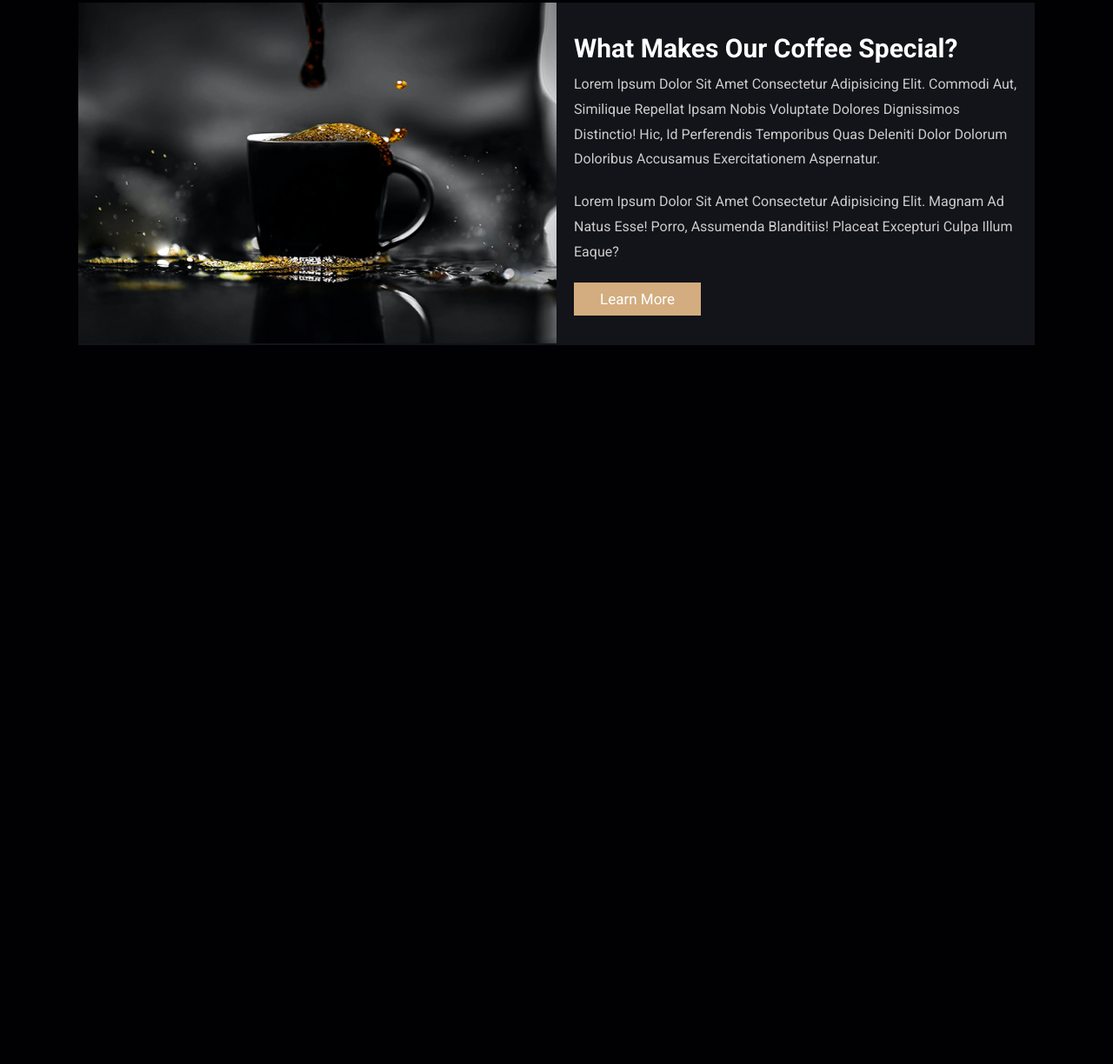
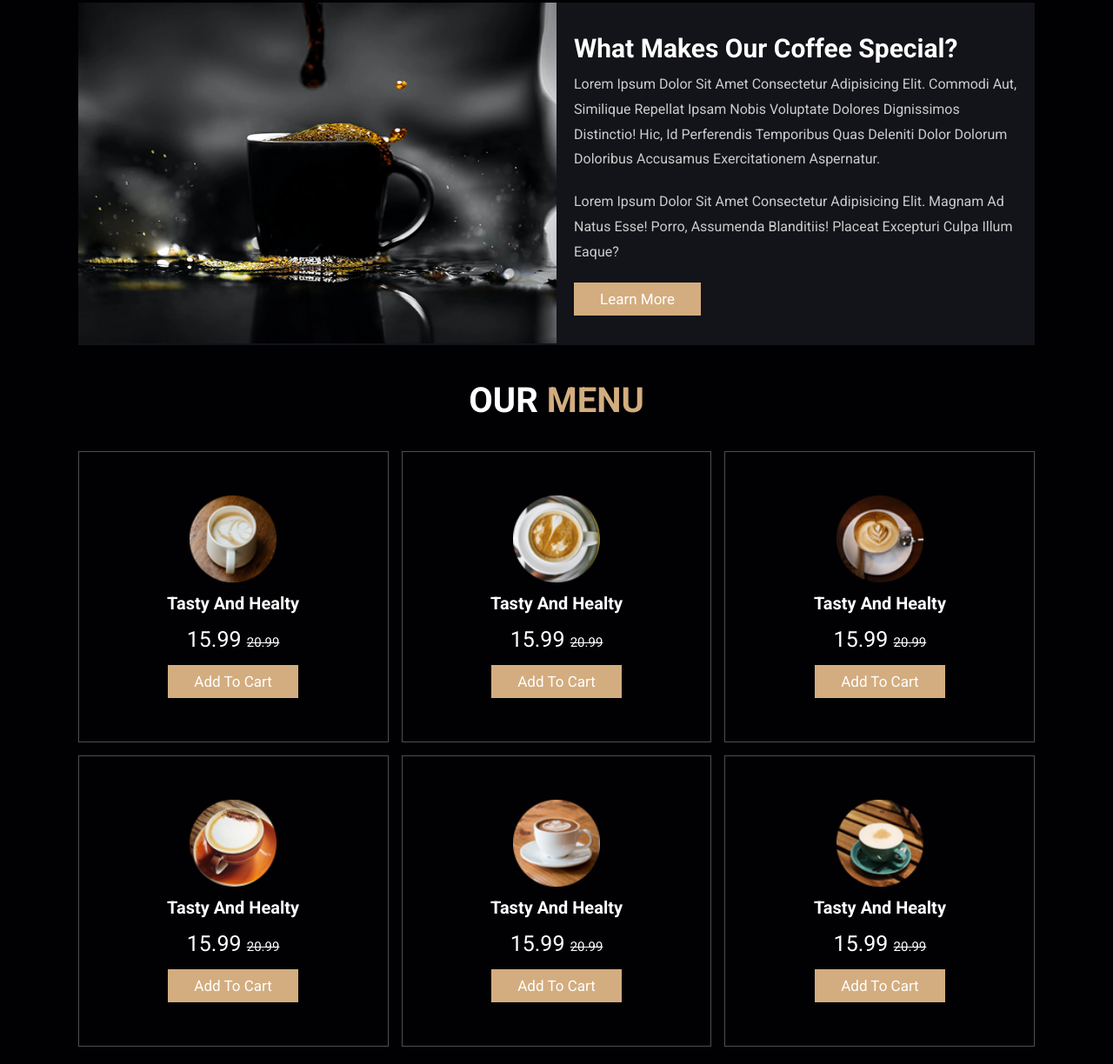
Before and after one commit to Savchhenko/Coffee-Shop, a plain HTML site: page index.html in a window 1280 px wide. Shown: the part 899-2123 px from the top of the page at 87% size. Before the commit the page ends 1316 px from the top, so only its background shows below. Drawn offline with Linux system fonts and the light colour scheme.

Commit message:
add menu section

```diff
--- a/index.html
+++ b/index.html
@@ -100,6 +100,49 @@
     </section>
     <!-- about section ends -->
 
+    <section class="menu" id="menu">
+        <h1 class="heading">our <span>menu</span> </h1>
+        <div class="box-container">
+            <div class="box">
+                <img src="./images/menu-1.png" alt="">
+                <h3>tasty and healty</h3>
+                <div class="price">15.99 <span>20.99</span></div>
+                <a href="#" class="btn">add to cart</a>
+            </div>
+            <div class="box">
+                <img src="./images/menu-2.png" alt="">
+                <h3>tasty and healty</h3>
+                <div class="price">15.99 <span>20.99</span></div>
+                <a href="#" class="btn">add to cart</a>
+            </div>
+            <div class="box">
+                <img src="./images/menu-3.png" alt="">
+                <h3>tasty and healty</h3>
+                <div class="price">15.99 <span>20.99</span></div>
+                <a href="#" class="btn">add to cart</a>
+            </div>
+            <div class="box">
+                <img src="./images/menu-4.png" alt="">
+                <h3>tasty and healty</h3>
+                <div class="price">15.99 <span>20.99</span></div>
+                <a href="#" class="btn">add to cart</a>
+            </div>
+            <div class="box">
+                <img src="./images/menu-5.png" alt="">
+                <h3>tasty and healty</h3>
+                <div class="price">15.99 <span>20.99</span></div>
+                <a href="#" class="btn">add to cart</a>
+            </div>
+            <div class="box">
+                <img src="./images/menu-6.png" alt="">
+                <h3>tasty and healty</h3>
+                <div class="price">15.99 <span>20.99</span></div>
+                <a href="#" class="btn">add to cart</a>
+            </div>
+        </div>
+    </section>
+    <!-- menu section ends -->
+
     <script src="./script.js"></script>
 </body>
 </html>
--- a/style.css
+++ b/style.css
@@ -242,9 +242,40 @@ section {
     line-height: 1.8;
 }
 
-
-
-
+/* Menu Section */
+.menu .box-container {
+    display: grid;
+    grid-template-columns: repeat(auto-fit, minmax(30rem, 1fr));
+    gap: 1.5rem;
+}
+.menu .box-container .box {
+    padding: 5rem;
+    text-align: center;
+    border: var(--border);
+}
+.menu .box-container .box img {
+    height: 10rem;
+}
+.menu .box-container h3 {
+    color: white;
+    font-size: 2rem;
+    padding: 1rem 0;
+}
+.menu .box-container .box .price {
+    color: white;
+    font-size: 2.5rem;
+    padding: 0.5rem 0;
+}
+.menu .box-container .box .price span {
+    font-size: 1.5rem;
+    text-decoration: line-through;
+}
+.menu .box-container .box:hover {
+    background: white;
+}
+.menu .box-container .box:hover > * {
+    color: var(--black);
+}
 
 
 
```
